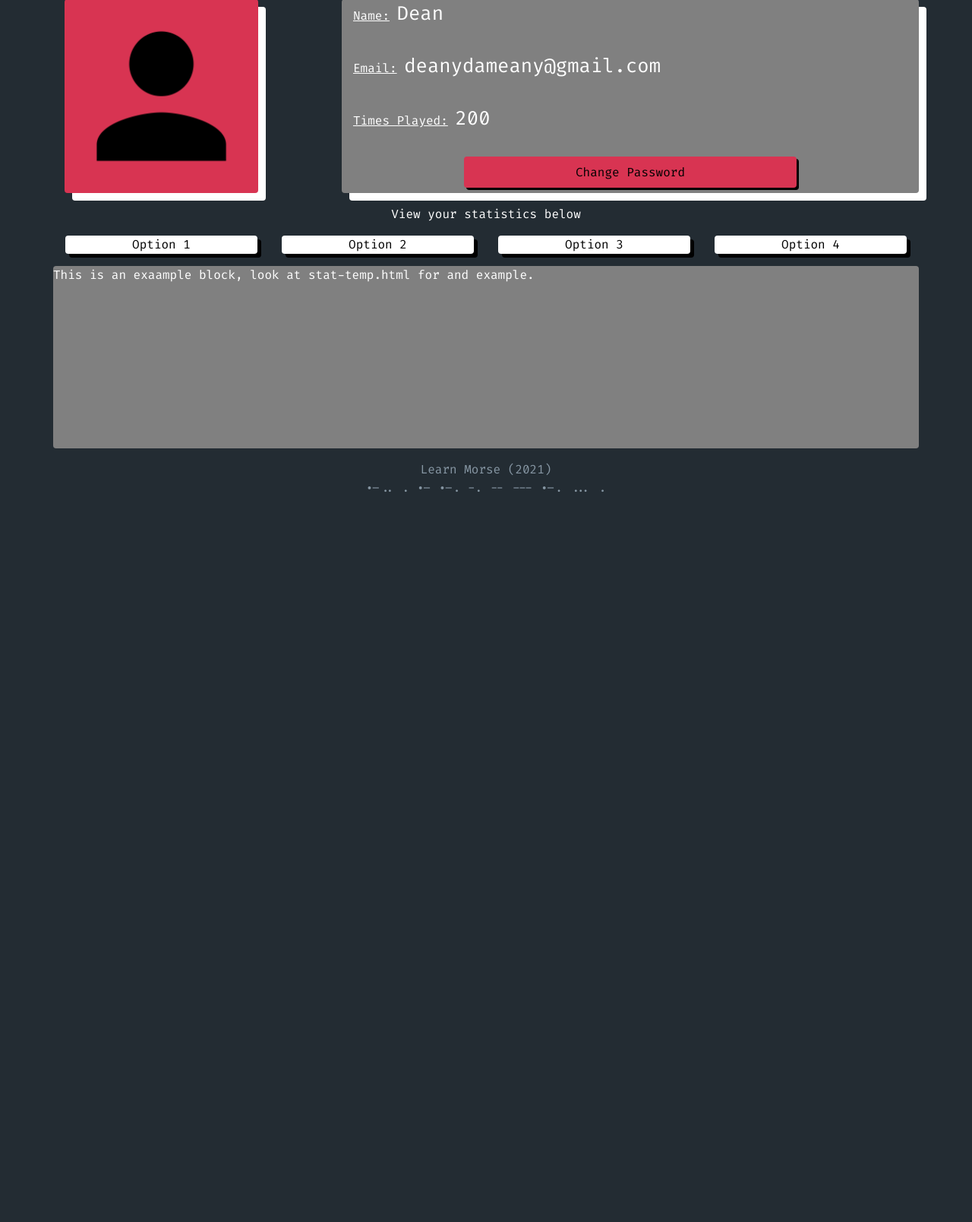
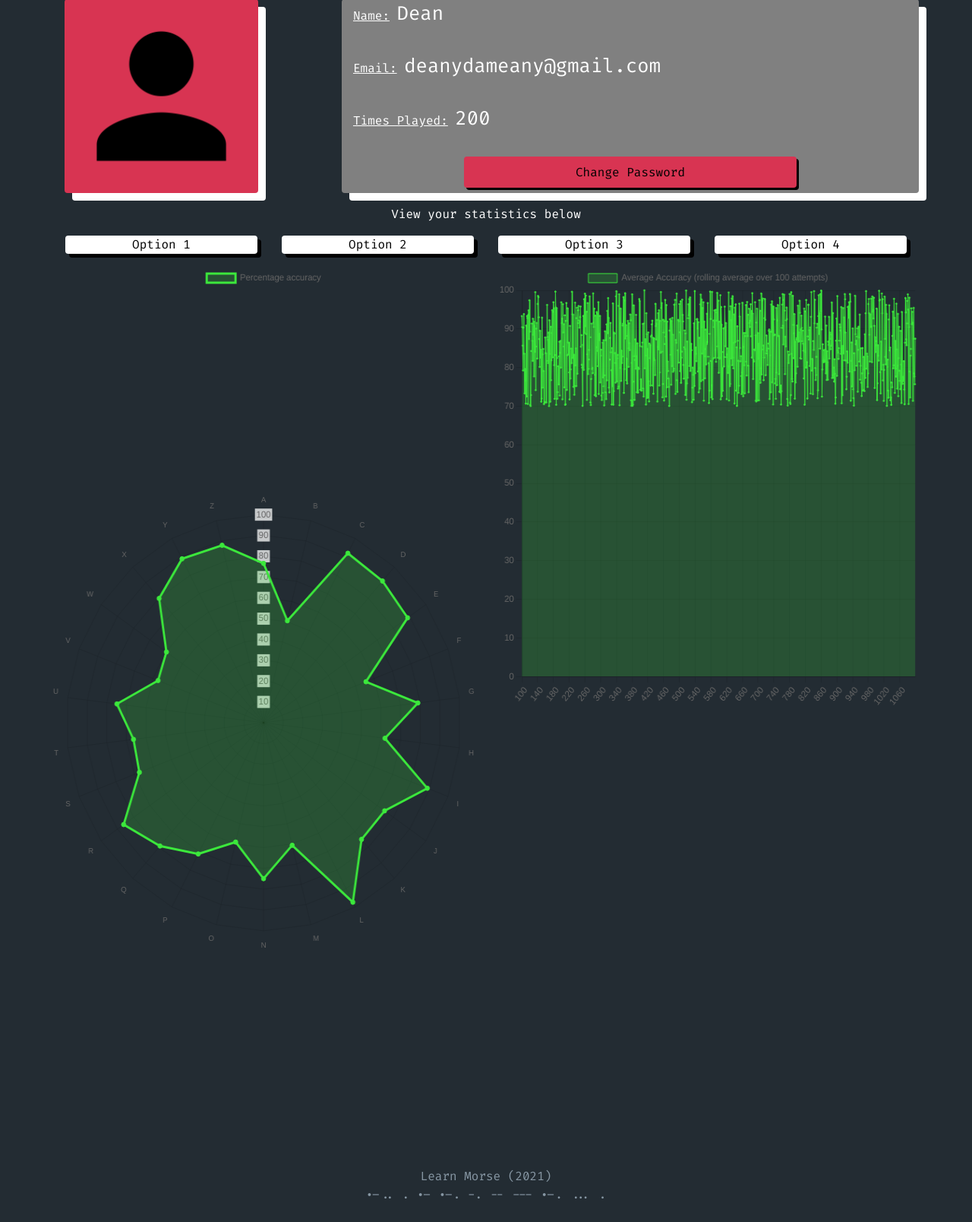
Before and after one commit to jonathanjchoong/learn-morse, a Flask app: page /profile in a window 1280 px wide. Shown: the part 177-1785 px from the top of the page at 76% size. Before the commit the page ends 825 px from the top, so only its background shows below. Run offline with Flask 2, Linux system fonts and the light colour scheme; some libraries are stand-ins or nearby versions.

Commit message:
Backup for tonight. Make sure to go implement fetch requests for statistics page.

```diff
--- a/app/routes.py
+++ b/app/routes.py
@@ -30,7 +30,7 @@ def learn():
 #profile page and option 1
 @app.route('/profile')
 def profile():
-    return render_template("profileStats_1.html", footer_option = 'not fixed')
+    return render_template("profile(graphing).html", footer_option = 'not fixed')
 
 #profile page option 2
 @app.route('/profile_op2')
--- a/app/static/CSS/profile.css
+++ b/app/static/CSS/profile.css
@@ -1,15 +1,13 @@
-
-
 body {
   font-family: "Fira Code", monospace;
-    background-color: #232C33;
+  background-color: #232c33;
   color: white;
-    height:100%
+  height: 100%;
 }
 
 .border_thick {
   max-width: 100%;
-    height: auto ;
+  height: auto;
   box-shadow: 10px 10px white;
   background-color: #d83452;
   vertical-align: middle;
@@ -19,82 +17,95 @@ body {
   border-radius: 200px;
 }
 
-.info-text{
-    font-size:4vw;
+.info-text {
+  font-size: 4vw;
   font-family: "Fira Code", monospace;
   font-style: normal;
 }
 
-.pswrd-button{
+.pswrd-button {
   font-family: "Fira Code", monospace;
   align-items: center baseline;
   margin: 0% 20% 1% 20%;
   border: 0;
-    background-color:#d83452;
+  background-color: #d83452;
   border-radius: 4px;
-    box-shadow:3px 3px black;
+  box-shadow: 3px 3px black;
 }
 
-
-.pswrd-button:hover{
-    background-color:white;
+.pswrd-button:hover {
+  background-color: white;
 }
 
-.pswrd-button:active{
-    background-color:white;
-    transform: translateY(2px)
+.pswrd-button:active {
+  background-color: white;
+  transform: translateY(2px);
 }
 
-.info-div{
-    background-color:grey ;
+.info-div {
+  background-color: grey;
   display: grid;
   color: white;
   box-shadow: 10px 10px white;
-
 }
 
-.stat-bar{
-    box-shadow:5px 5px black;
-    background-color:white;
-    margin:0 0.5% 0 0.5%;
-    color:black;
+.stat-bar {
+  box-shadow: 5px 5px black;
+  background-color: white;
+  margin: 0 0.5% 0 0.5%;
+  color: black;
   text-align: center;
 }
 
-.stat-bar:hover{
-    background-color:#d83452;
-    cursor:pointer
+.stat-bar:hover {
+  background-color: #d83452;
+  cursor: pointer;
 }
 
-.stat-bar:active{
-    background-color:#d83452;
-    transform:translateY(2px);
-    border:0
+.stat-bar:active {
+  background-color: #d83452;
+  transform: translateY(2px);
+  border: 0;
 }
 
-.stat-area{
+.stat-area {
   width: 100%;
-    height: 15em; /*just for visual height set, set back to auto */
-    background-color: grey;
+  height: auto; /*just for visual height set, set back to auto */
+  /* background-color: grey; */
 }
 
-@media screen and (min-width: 800px) {.info-text{
+@media screen and (min-width: 800px) {
+  .info-text {
     font-size: 3vw;
-}}
-@media screen and (min-width: 1250px) {.info-text{
+  }
+}
+@media screen and (min-width: 1250px) {
+  .info-text {
     font-size: 2vw;
-}}
-@media screen and (max-width: 500px) {.info-text{
+  }
+}
+@media screen and (max-width: 500px) {
+  .info-text {
     font-size: 5vw;
-}}
+  }
+}
 
 @media screen and (max-width: 765px) {
-.stat-bar{
-    margin-top:3%;
-}.stat-bar:hover{
+  .stat-bar {
+    margin-top: 3%;
+  }
+  .stat-bar:hover {
     background-color: white;
-}.stat-bar:active{
-    background-color:#d83452
-}.info-div{
-    margin-top:5%;
-}}
+  }
+  .stat-bar:active {
+    background-color: #d83452;
+  }
+  .info-div {
+    margin-top: 5%;
+  }
+}
+
+canvas {
+  border-width: 5%;
+  height: auto;
+}
--- a/app/templates/profile(graphing).html
+++ b/app/templates/profile(graphing).html
@@ -1,32 +1,13 @@
-{% extends "base.html" %} {% block extra_css_js %}
-<script src="https://cdn.jsdelivr.net/npm/chart.js"></script>
-<script src="{{url_for('static', JS/parse_SQL_stats.js)}}"></script>
-{% endblock %} {% block content %}
-
-<div style="height: 600px; width: 600px">
-  <canvas id="radial_chart"></canvas>
-  <canvas id="line_chart"></canvas>
+{% extends "profile.html" %}{% block graphing %}
+<div class="row">
+  <canvas class="col-md-6" id="radial_chart"></canvas>
+  <canvas class="col-md-6" id="line_chart"></canvas>
 </div>
-
 <script>
-  let letter_dataset = [];
-  let letter_labels = [];
-  for (i = 0; i < 26; i++) {
-    letter_dataset.push(Math.random() * 50 + 50);
-    letter_labels.push(String.fromCharCode(65 + i));
-  }
-
-  let rate_dataset = [];
-  let rate_labels = [];
-  for (i = 0; i < 1000; i++) {
-    rate_dataset.push(Math.random() * 30 + 70);
-    rate_labels.push(i + 100);
-  }
-
-  let myLetterChart = document.getElementById("radial_chart").getContext("2d");
-  let myLineChart = document.getElementById("line_chart").getContext("2d");
-
-  let letterCorrectness = new Chart(myLetterChart, {
+  initialise_radial = function (data_object, radial_object) {
+    // Data object is an object with keys "labels" and "data"
+    // consisting of the relevant arrays
+    let letterCorrectness = new Chart(radial_object, {
       type: "radar",
       options: {
         scales: {
@@ -37,11 +18,11 @@
         },
       },
       data: {
-      labels: letter_labels,
+        labels: data_object.labels,
         datasets: [
           {
             label: "Percentage accuracy",
-          data: letter_dataset,
+            data: data_object.data,
             fill: true,
             backgroundColor: "rgba(60, 232, 60, 0.2)",
             borderColor: "rgb(60, 232, 60)",
@@ -51,8 +32,13 @@
         ],
       },
     });
+    return;
+  };
 
-  let correctRate = new Chart(myLineChart, {
+  initialise_line = function (data_object, line_object) {
+    // Data object is an object with keys "labels" and "data"
+    // consisting of the relevant arrays
+    let correctRate = new Chart(line_object, {
       type: "line",
       options: {
         scales: {
@@ -63,11 +49,11 @@
         },
       },
       data: {
-      labels: rate_labels,
+        labels: data_object.labels,
         datasets: [
           {
             label: "Average Accuracy (rolling average over 100 attempts)",
-          data: rate_dataset,
+            data: data_object.data,
             fill: true,
             backgroundColor: "rgba(60, 232, 60, 0.2)",
             borderColor: "rgb(60, 232, 60)",
@@ -79,6 +65,32 @@
         ],
       },
     });
+    return;
+  };
+  // Generating letter accuracy dataset
+  let letter_dataset = [];
+  let letter_labels = [];
+  for (i = 0; i < 26; i++) {
+    letter_dataset.push(Math.random() * 50 + 50);
+    letter_labels.push(String.fromCharCode(65 + i));
+  }
+
+  // Generating rolling accuracy dataset
+  let rate_dataset = [];
+  let rate_labels = [];
+  for (i = 0; i < 1000; i++) {
+    rate_dataset.push(Math.random() * 30 + 70);
+    rate_labels.push(i + 100);
+  }
+
+  let myLetterChart = document.getElementById("radial_chart").getContext("2d");
+  let myLineChart = document.getElementById("line_chart").getContext("2d");
+
+  initialise_radial(
+    { labels: letter_labels, data: letter_dataset },
+    myLetterChart
+  );
+  initialise_line({ labels: rate_labels, data: rate_dataset }, myLineChart);
 </script>
 
 {% endblock %}
--- a/app/templates/profile.html
+++ b/app/templates/profile.html
@@ -1,62 +1,86 @@
-{% extends 'base.html' %}
-
-{% block extra_css_js %}
-<link href= "{{url_for('static',filename='CSS/profile.css')}}" rel='stylesheet'>
+{% extends 'base.html' %} {% block extra_css_js %}
+<link
+  href="{{url_for('static',filename='CSS/profile.css')}}"
+  rel="stylesheet"
+/>
+<script src="https://cdn.jsdelivr.net/npm/chart.js"></script>
+<script src="{{url_for('static', filename='JS/parse_SQL_stats.js')}}"></script>
 
 <script>
   //document.getElementById('op1').action = '{{url_for("profile")}}'
   //document.getElementById('op2').onclick = '{{url_for("profile_op2")}}'
 </script>
 
-{% endblock %}
-
-{% block content  %}
-
+{% endblock %} {% block content %}
 
 <body>
-    <div class = 'container' style ="display:flex;flex-direction: column;min-height:100%">
-
-        <div class = 'row'>
-            <p class = 'text-nowrap text-center' style ='font-size: x-large; margin: 3%'> Welcome Dean! </p> <!-- change Dean to {{ username }}-->
+  <div
+    class="container"
+    style="display: flex; flex-direction: column; min-height: 100%"
+  >
+    <div class="row">
+      <p class="text-nowrap text-center" style="font-size: x-large; margin: 3%">
+        Welcome Dean!
+      </p>
+      <!-- change Dean to {{ username }}-->
     </div>
-        <div class ='row'>
-            <div class = 'col-md-3'>
-                <img src = '{{ url_for("static", filename= "images/generic_avatar.png")}}' class = 'border_thick rounded'>
+    <div class="row">
+      <div class="col-md-3">
+        <img
+          src='{{ url_for("static", filename= "images/generic_avatar.png")}}'
+          class="border_thick rounded"
+        />
       </div>
-            <div class = 'col-md-1'></div>
-            <div class = 'col-md-8 rounded info-div'>
-                <p><u>Name:</u> <span class = 'info-text'>Dean</span></p>
-                <p><u>Email:</u> <span class = 'info-text'>deanydameany@gmail.com</span></p>
-                <p><u>Times Played:</u> <span class = 'info-text'>200</span></p>
-                <button class = 'pswrd-button'>Change Password</button>
+      <div class="col-md-1"></div>
+      <div class="col-md-8 rounded info-div">
+        <p><u>Name:</u> <span class="info-text">Dean</span></p>
+        <p>
+          <u>Email:</u> <span class="info-text">deanydameany@gmail.com</span>
+        </p>
+        <p><u>Times Played:</u> <span class="info-text">200</span></p>
+        <button class="pswrd-button">Change Password</button>
       </div>
     </div>
   </div>
 
-    <div class = 'container'>
-        <div class = 'row'> <p></p> </div>
+  <div class="container">
+    <div class="row"><p></p></div>
   </div>
 
-    <div class = 'container'>
-        <div class = 'row' > <p style='text-align:center; width: 100%;'>View your statistics below</p> </div>
-    </div>
-
-    <div class = 'container'>
-        <div class = 'row' >
-            <div class = 'col-md-3 centered'><a href = '{{url_for("profile")}}'><p class = 'stat-bar rounded' id ='op1'> Option 1 </p></a></div>
-            <div class = 'col-md-3 centered'><a href = '{{url_for("profile_op2")}}'><p class = 'stat-bar rounded' id ='op2'> Option 2 </p></a></div>
-            <div class = 'col-md-3 centered'><a href = '{{url_for("profile_op3")}}'><p class = 'stat-bar rounded' id ='op3'> Option 3 </p></a></div>
-            <div class = 'col-md-3 centered'><a href = '{{url_for("profile_op4")}}'><p class = 'stat-bar rounded' id ='op4'> Option 4 </p></a></div>
-        </div>
-
-        <div class = 'row'> <p></p> </div>
-        <div class = 'row'>
-            <div class="stat-area rounded">
-                {% block content_stats %}
-                {% endblock %}
-            </div>
+  <div class="container">
+    <div class="row">
+      <p style="text-align: center; width: 100%">View your statistics below</p>
     </div>
   </div>
 
+  <div class="container">
+    <div class="row">
+      <div class="col-md-3 centered">
+        <a href='{{url_for("profile")}}'
+          ><p class="stat-bar rounded" id="op1">Option 1</p></a
+        >
+      </div>
+      <div class="col-md-3 centered">
+        <a href='{{url_for("profile_op2")}}'
+          ><p class="stat-bar rounded" id="op2">Option 2</p></a
+        >
+      </div>
+      <div class="col-md-3 centered">
+        <a href='{{url_for("profile_op3")}}'
+          ><p class="stat-bar rounded" id="op3">Option 3</p></a
+        >
+      </div>
+      <div class="col-md-3 centered">
+        <a href='{{url_for("profile_op4")}}'
+          ><p class="stat-bar rounded" id="op4">Option 4</p></a
+        >
+      </div>
+    </div>
+
+    <div class="row"><p></p></div>
+    <div class="row">
+      <div class="stat-area rounded">{% block graphing %} {% endblock %}</div>
+    </div>
+  </div>
 </body>
 {% endblock %}
--- a/requirements.txt
+++ b/requirements.txt
@@ -3,6 +3,7 @@ click==7.1.2
 dnspython==2.1.0
 email-validator==1.1.2
 Flask==1.1.2
+Flask-Login==0.5.0
 Flask-Migrate==2.7.0
 Flask-SQLAlchemy==2.5.1
 Flask-WTF==0.14.3
```
Also changed, not shown: app/templates/write_morse.html (+12 -21 lines). Lines whose indentation alone changed are shown as unchanged.
